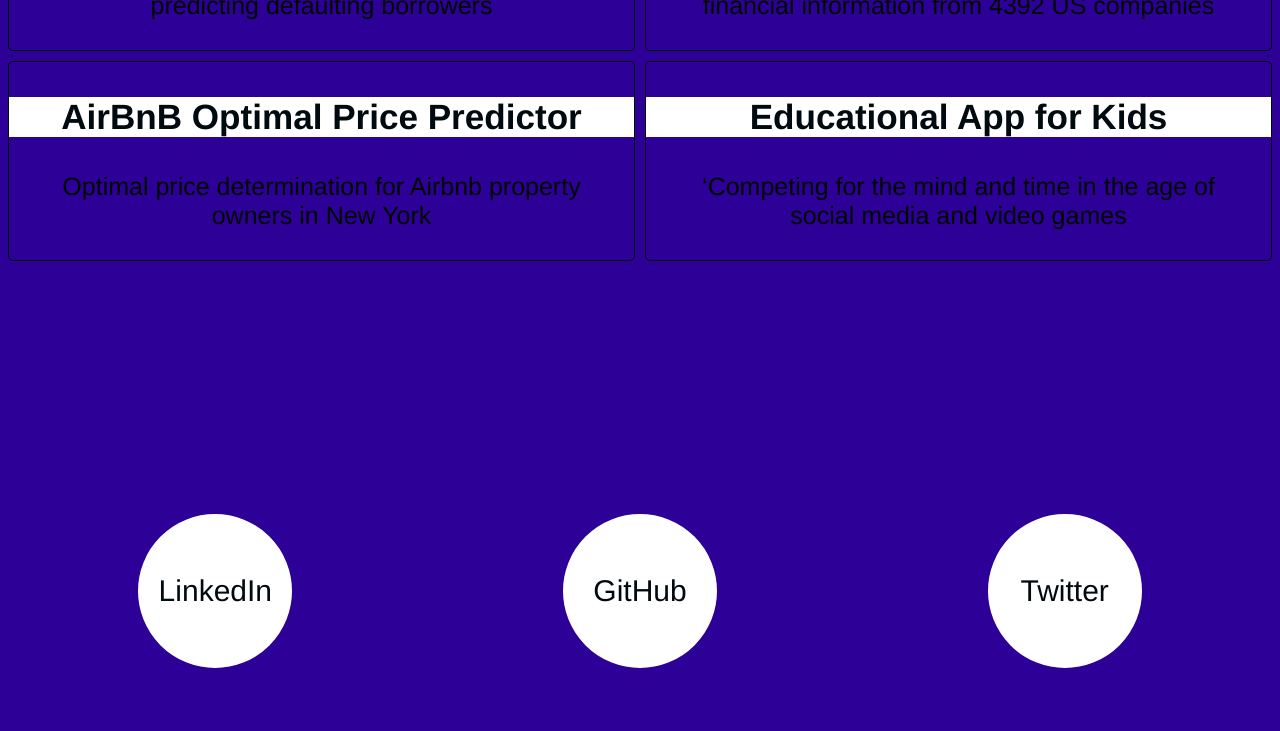
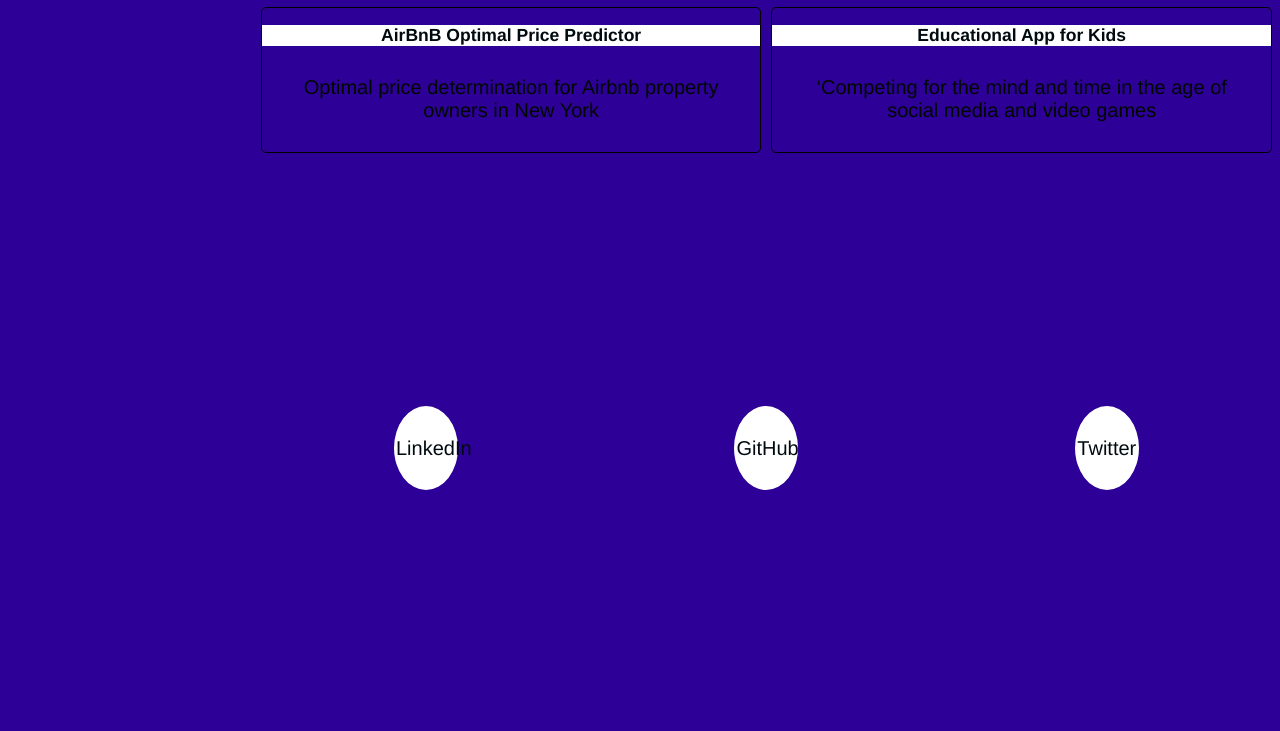
Before and after one commit to Malven2019/Portfolio_Page, a plain HTML site: page public/index.html in a window 1280 px wide. Shown: the part 812-1543 px from the top of the page. Drawn offline with Linux system fonts and the light colour scheme.

Commit message:
Web page update

```diff
--- a/public/css/style.css
+++ b/public/css/style.css
@@ -2,11 +2,11 @@
 body {
   background-color: #2d0097;
   color: rgb(0, 8, 0);
-  font-family: Helvetica, sans-serif;
+  font-family: Helvetica
 }
 
 #menu {
-  text-align: right;
+  text-align: left;
   position: fixed;
   width: 100%;
   font-size: 15px;
@@ -38,7 +38,7 @@
 }
 
 p {
-  font-size: 25px;
+  font-size: 20px;
   margin: 30px 30px 30px 30px;
 }
 
@@ -56,8 +56,8 @@
   grid-template-columns: 1fr 1fr;
   margin: 10% 0 0 auto;
   text-align: center;
-  font-size: 30px;
-  width: 100%;
+  font-size: 15px;
+  width: 80%;
   grid-template-rows: auto;
   grid-gap: 10px;
 }
@@ -71,8 +71,8 @@
   display: grid;
   grid-template-columns: 1fr 1fr 1fr;
   text-align: center;
-  font-size: 30px;
-  width: 100%;
+  font-size: 20px;
+  width: 80%;
   margin: 20% 0 20% auto;
   grid-template-rows: auto;
   grid-gap: 10px;
@@ -81,11 +81,11 @@
 
 #contact {
   background: #fff;
-  line-height: 150px;
+  line-height: 80px;
   border: 2px solid #fff;
-  border-radius: 100%;
-  width: 150px;
-  height: 150px;
+  border-radius: 80%;
+  width: 60px;
+  height: 80px;
 }
 
 footer {
```
